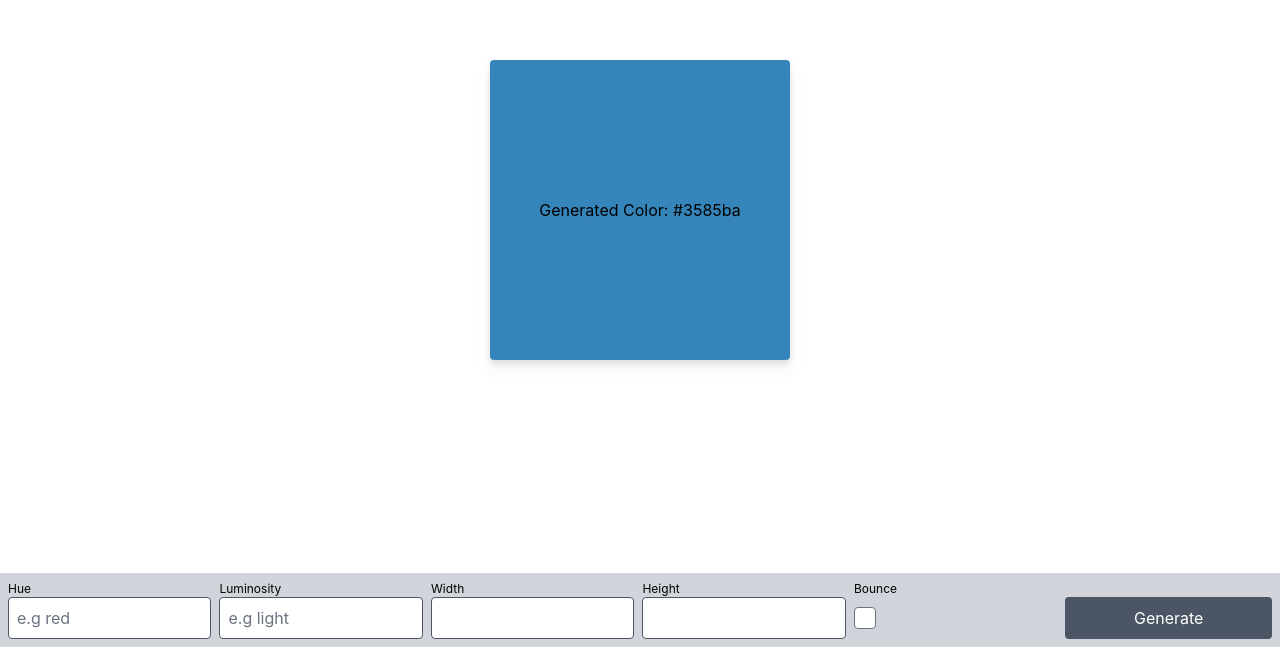
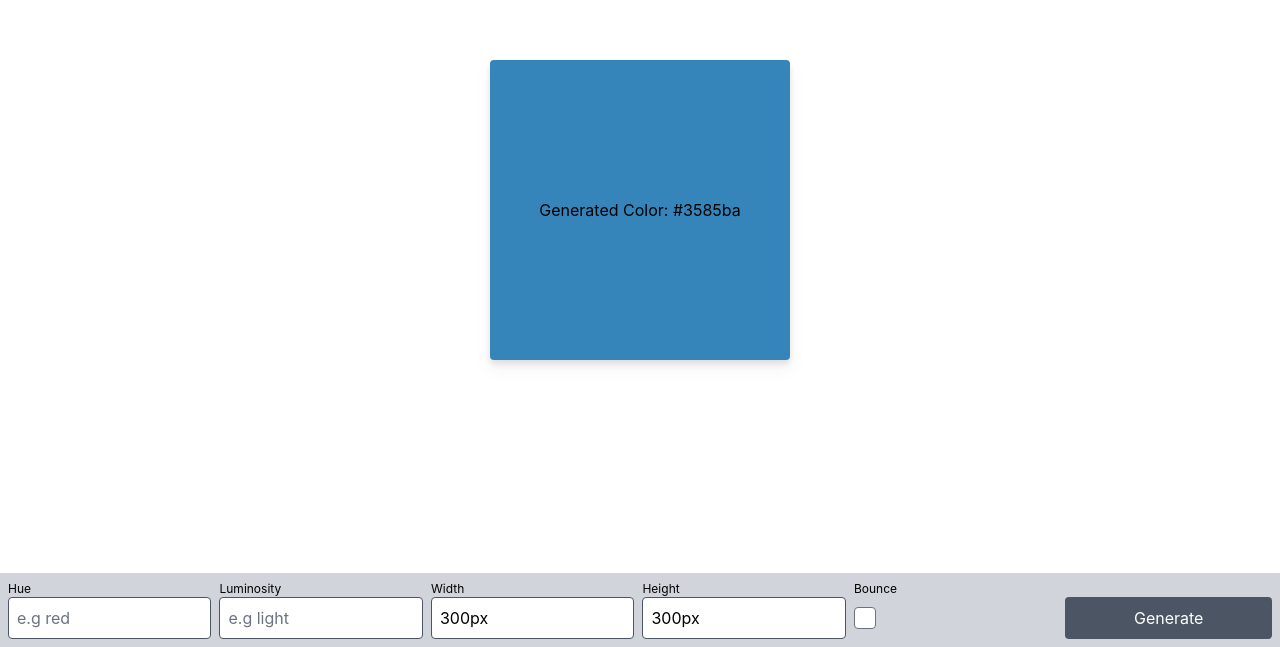
Before and after one commit to Davidihl/react-random-color-generator, a React app: page / in a window 1280 px wide. Shown: the part 153-800 px from the top of the page. Built offline with nearby package versions, Linux system fonts and the light colour scheme; the HTML template or start-up script is replaced by a standard one.

Commit message:
Prepare preflight

```diff
--- a/src/App.js
+++ b/src/App.js
@@ -1,3 +1,5 @@
+/** @jsxImportSource @emotion/react */
+
 import { css, Global } from '@emotion/react';
 import randomColor from 'randomcolor';
 import { useState } from 'react';
@@ -7,13 +9,16 @@ export default function App() {
   const [hue, setHue] = useState();
   const [luminosity, setLuminosity] = useState();
   const [width, setWidth] = useState('300px');
+  const [widthInput, setWidthInput] = useState(width);
   const [height, setHeight] = useState('300px');
+  const [heightInput, setHeightInput] = useState(height);
   const [bounce, setBounce] = useState(false);
+  const [bounceInput, setBounceInput] = useState(bounce);
 
   console.log(bounce);
   bounce ? console.log('el-wrap x') : console.log('nothing');
 
-  // Tailwind Input
+  // Tailwind Input for better readability
   const container = 'w-screen h-screen flex flex-col justify-between';
   const input = 'border border-gray-600 p-2 rounded w-full';
   const form = 'flex gap-2 bg-gray-300 p-2 relative items-end';
@@ -59,16 +64,14 @@ export default function App() {
           }
         `}
       />
-      <div key="container" className={container}>
+      <div className={container}>
         <div
-          key="colorGenerator"
           className={`flex flex-col gap-4 w-80 ${
             bounce ? 'el-wrap x' : 'w-full h-full items-center justify-center'
           }`}
         >
           {/* Color div */}
           <div
-            key="colorDiv"
             className={`max-w-80 h-40 flex justify-center items-center rounded transition-all drop-shadow-lg el ${
               bounce ? 'y' : ''
             }`}
@@ -81,10 +84,8 @@ export default function App() {
         {/* Form elements */}
         <div className="h-[74px]">
           <form
-            key="preferences"
             onSubmit={(event) => {
               event.preventDefault();
-              setColor(randomColor({ hue: hue, luminosity: luminosity }));
             }}
             className={form}
           >
@@ -92,7 +93,6 @@ export default function App() {
             <label className="w-1/5">
               <div className={label}>Hue</div>
               <input
-                key="hue"
                 onChange={(event) => {
                   setHue(event.currentTarget.value);
                 }}
@@ -105,7 +105,6 @@ export default function App() {
             <label className="w-1/5">
               <div className={label}>Luminosity</div>
               <input
-                key="luminosity"
                 onChange={(event) => {
                   setLuminosity(event.currentTarget.value);
                 }}
@@ -117,25 +116,49 @@ export default function App() {
             {/* Width */}
             <label className="w-1/5">
               <div className={label}>Width</div>
-              <input key="width" className={input} />
+              <input
+                value={widthInput}
+                onChange={(event) => setWidthInput(event.currentTarget.value)}
+                className={input}
+              />
             </label>
 
             {/* Height */}
             <label className="w-1/5">
               <div className={label}>Height</div>
-              <input key="height" className={input} />
+              <input
+                value={heightInput}
+                onChange={(event) => setHeightInput(event.currentTarget.value)}
+                className={input}
+              />
             </label>
 
             {/* Screensaver checkbox */}
             <label className="w-1/5">
               <div className={label}>Bounce</div>
               <div className="h-[42px] flex items-center">
-                <input type="checkbox" className={checkbox} />
+                <input
+                  type="checkbox"
+                  checked={bounceInput ? 'checked' : ''}
+                  onClick={() => setBounceInput(!bounceInput)}
+                  value={bounceInput}
+                  className={checkbox}
+                />
               </div>
             </label>
 
             {/* Submit button */}
-            <button className={button}>Generate</button>
+            <button
+              onClick={() => {
+                setColor(randomColor({ hue: hue, luminosity: luminosity }));
+                setWidth(widthInput);
+                setHeight(heightInput);
+                setBounce(bounceInput);
+              }}
+              className={button}
+            >
+              Generate
+            </button>
           </form>
         </div>
       </div>
--- a/tsconfig.json
+++ b/tsconfig.json
@@ -2,6 +2,7 @@
   "$schema": "https://json.schemastore.org/tsconfig",
   "extends": "eslint-config-upleveled/tsconfig.base.json",
   "compilerOptions": {
+    "jsxImportSource": "@emotion/react",
     "plugins": [
       {
         "name": "next"
```
